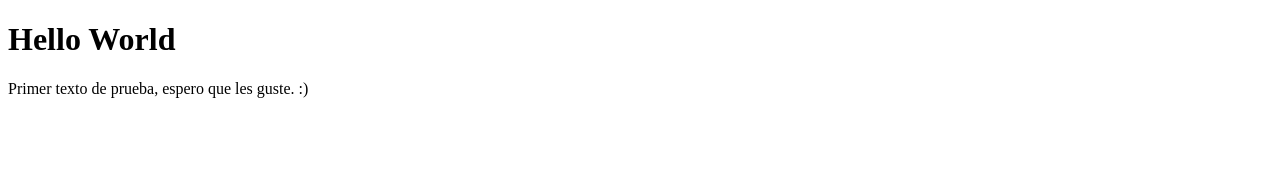
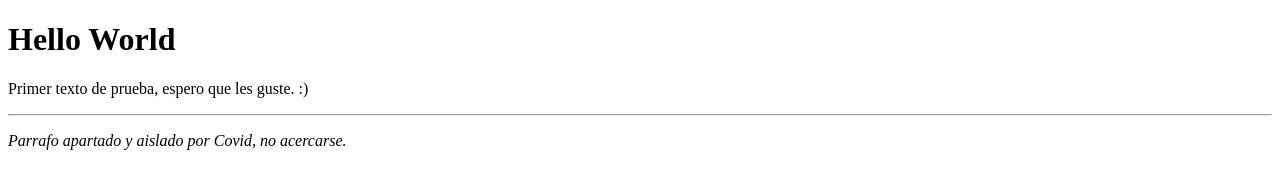
Before and after one commit to OscarBelMar/OscarBelMar.github.io, a plain HTML site: page index.html in a window 1280 px wide. Drawn offline with Linux system fonts and the light colour scheme.

Commit message:
Update index.html

```diff
--- a/index.html
+++ b/index.html
@@ -6,5 +6,10 @@
 <body>
 <h1>Hello World</h1>
 <p>Primer texto de prueba, espero que les guste. :) </p>
+
+<hr>
+<p><i>Parrafo apartado y aislado por Covid, no acercarse.</i>
+</hr>
+
 </body>
 </html>
```
